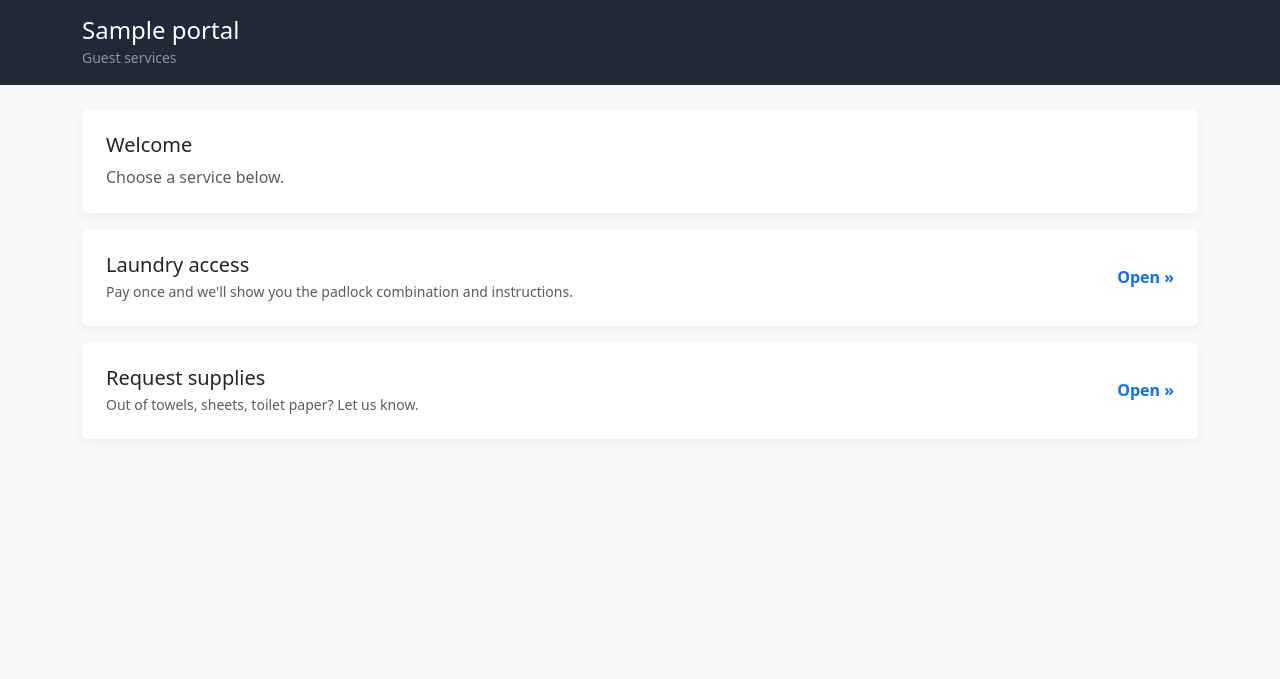
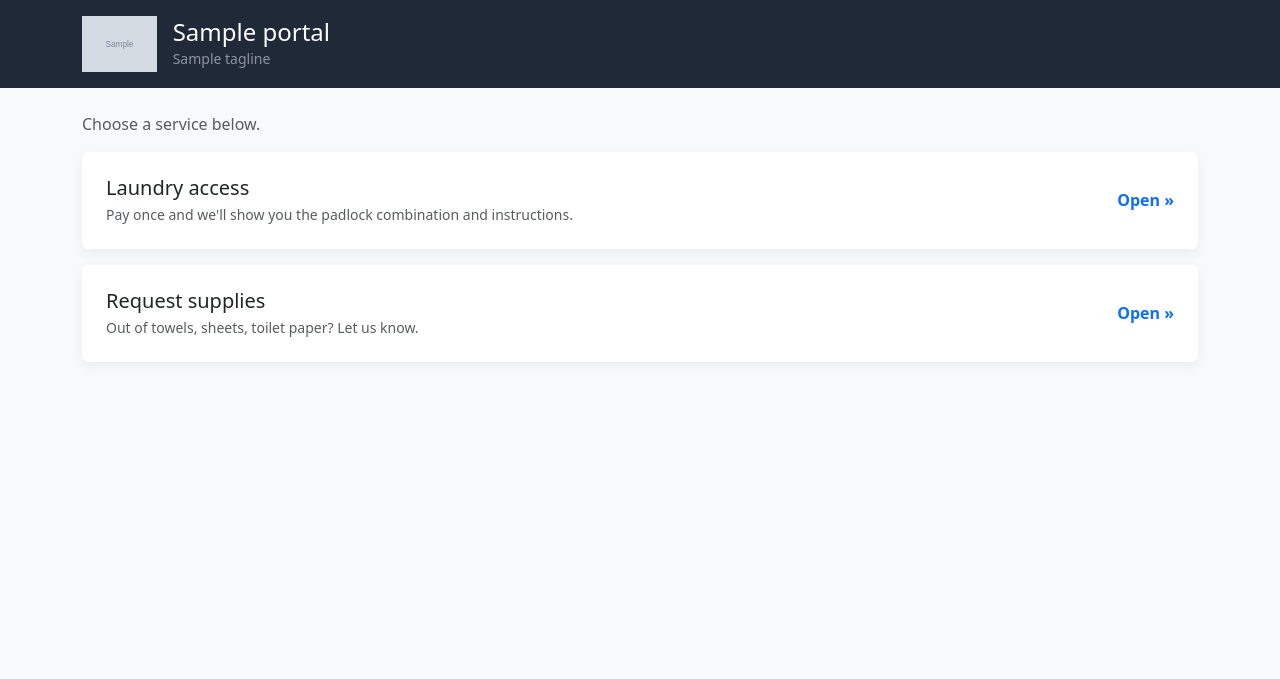
Before and after one commit to jaiume/rentalcalendar, a PHP site: template templates/portals/maravalroad/home.twig in a window 1280 px wide. Shown: the top 679 px of the page. Run offline with PHP 8.4, Linux system fonts and the light colour scheme; the template is opened without the code that fills it: most values are stand-ins (such as "Sample title", 1, 10 or a date in 2020); grey boxes marked "Sample" are stand-in pictures; some libraries are stand-ins or nearby versions.

Commit message:
feat: add branding support for guest portals with logo and tagline configuration, update .htaccess for asset routing, and enhance templates for logo display

```diff
--- a/src/Controllers/GuestPortalController.php
+++ b/src/Controllers/GuestPortalController.php
@@ -150,6 +150,8 @@ class GuestPortalController
             'properties' => $portal->properties(),
             'laundry_enabled' => $portal->laundryEnabled(),
             'supplies_enabled' => $portal->suppliesEnabled(),
+            'logo_url' => $portal->logoUrl(),
+            'tagline' => $portal->tagline(),
         ];
     }
 
--- a/templates/portals/maravalroad/guest_layout.twig
+++ b/templates/portals/maravalroad/guest_layout.twig
@@ -18,6 +18,11 @@
             color: #fff;
             padding: 1rem 0;
         }
+        .portal-header .portal-logo {
+            max-height: 56px;
+            width: auto;
+            display: block;
+        }
         .portal-card {
             border: 0;
             box-shadow: 0 0.25rem 0.75rem rgba(0,0,0,0.05);
@@ -32,9 +37,16 @@
 </head>
 <body class="d-flex flex-column min-vh-100">
     <header class="portal-header">
-        <div class="container">
-            <h1 class="h4 mb-0">{{ portal.name }}</h1>
-            <small class="text-white-50">Guest services</small>
+        <div class="container d-flex align-items-center gap-3">
+            {% if portal.logo_url %}
+                <img src="{{ portal.logo_url }}" alt="{{ portal.name }}" class="portal-logo">
+            {% endif %}
+            <div>
+                <h1 class="h4 mb-0">{{ portal.name }}</h1>
+                {% if portal.tagline %}
+                    <small class="text-white-50">{{ portal.tagline }}</small>
+                {% endif %}
+            </div>
         </div>
     </header>
 
--- a/templates/portals/maravalroad/home.twig
+++ b/templates/portals/maravalroad/home.twig
@@ -3,18 +3,8 @@
 {% block title %}{{ portal.name }} – Guest services{% endblock %}
 
 {% block content %}
+    <p class="text-muted mb-3">Choose a service below.</p>
     <div class="row g-3">
-        <div class="col-12">
-            <div class="card portal-card">
-                <div class="card-body">
-                    <h2 class="h5 mb-2">Welcome</h2>
-                    <p class="text-muted mb-0">
-                        Choose a service below.
-                    </p>
-                </div>
-            </div>
-        </div>
-
         {% if portal.laundry_enabled %}
             <div class="col-12">
                 <a href="/laundry" class="card portal-card text-decoration-none text-reset">
```
Also changed, not shown: src/Models/PortalGroup.php (+38 -0 lines), src/Services/PortalGroupConfigSchema.php (+32 -0 lines), .htaccess, public/assets/portals/maravalroad/8Maraval-Logo-source.png (added), public/assets/portals/maravalroad/8Maraval-Logo.png.
